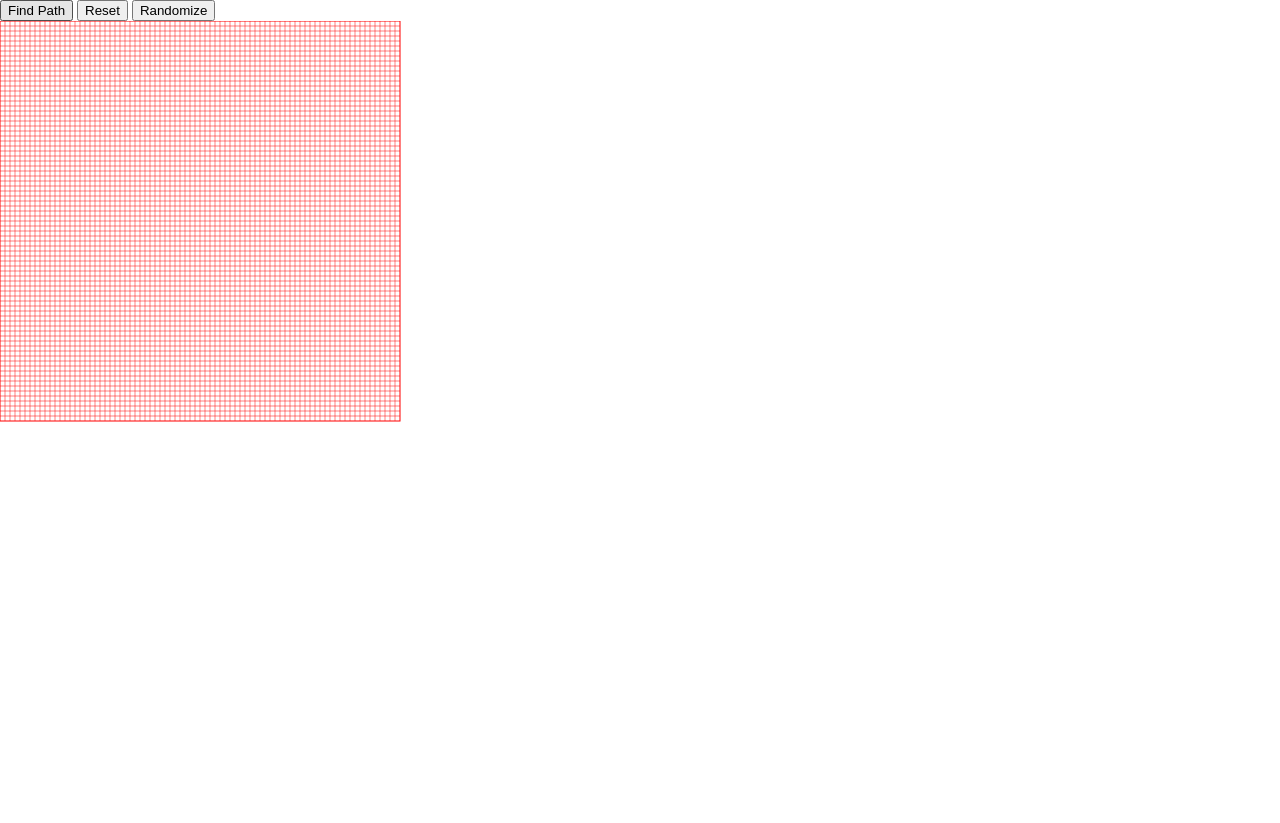
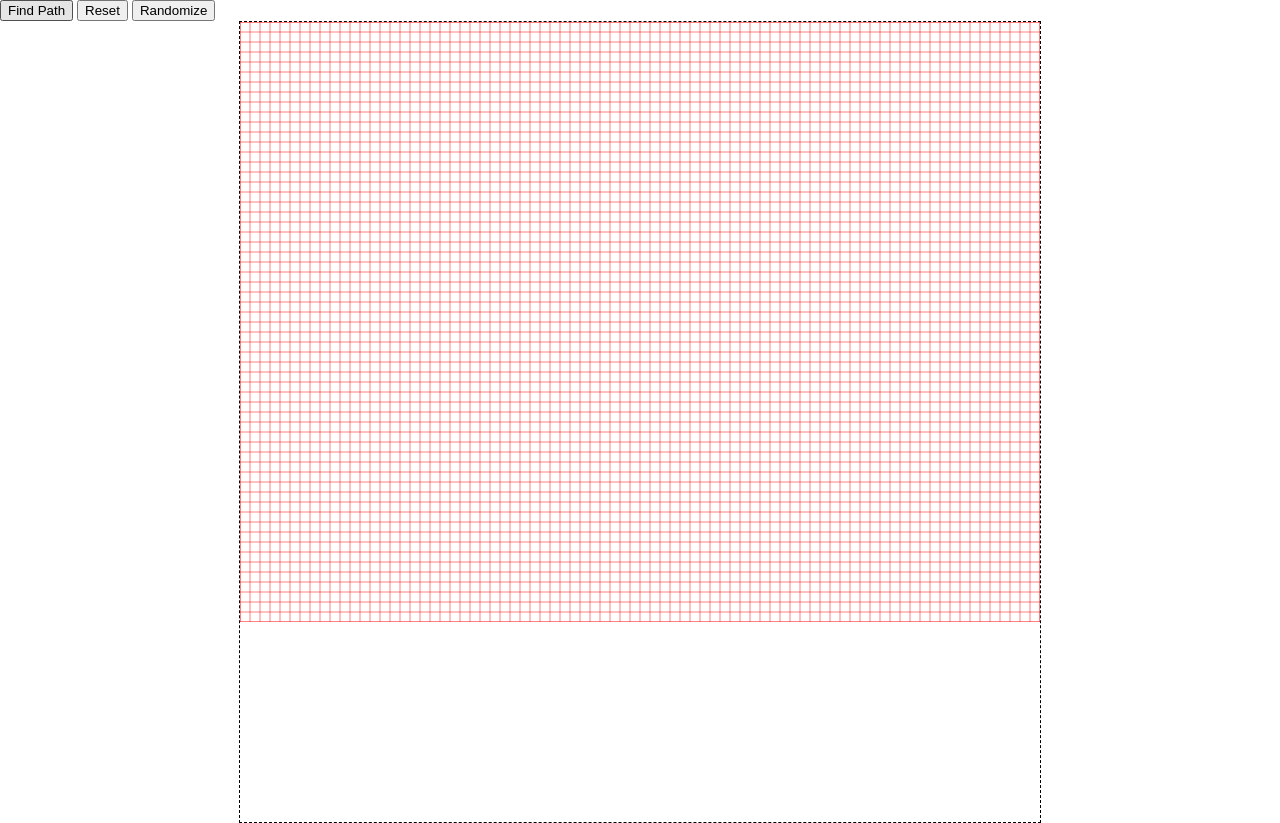
Before and after one commit to jwdavistx/svg-path-finder, a plain HTML site: page index.html in a window 1280 px wide. Both pictures are taken after a click on the button "Find Path". Drawn offline with Linux system fonts and the light colour scheme.

Commit message:
more fixes for alignment and svg viewbox stuff

```diff
--- a/css/app.css
+++ b/css/app.css
@@ -3,6 +3,13 @@ body{
 }
 
 svg {
-  width: 100%;
-  height: 100%;
+
 }
+
+#svg-container{
+	margin-left: auto;
+	margin-right: auto;
+	width: 800px;
+	height: 800px;
+	border: 1px dashed black;
+}
--- a/index.html
+++ b/index.html
@@ -8,7 +8,7 @@
 		</div>
 
 		<div id="svg-container">
-			<svg id="grid"></svg>
+			<svg id="grid" viewBox="0 0 0 0" preserveAspectRatio="xMaxYMax"></svg>
 		</div>
 
 		<script src="js/libs/jquery-2.1.3.js"></script>
--- a/js/app.js
+++ b/js/app.js
@@ -1,6 +1,6 @@
 /// <reference path="./js/typings/snapsvg.d.ts" />
 var app = (function(){
-	var svg, origin, gridRect, gridLines, tileSize;
+	var svg, svgOffset, origin, gridRect, gridLines, tileSize;
 	var tileMatrix = [];
 
 	var tileType = Object.freeze({
@@ -20,6 +20,9 @@ var app = (function(){
 			y: params.y
 		};
 
+		//Does not account for borders, margins, or padding set on the body element
+		svgOffset = $("svg").offset();
+
 		//Draw grid perimeter
 		gridRect = svg.rect(
 			origin.x,
@@ -32,15 +35,17 @@ var app = (function(){
 
 		//Only allow square tiles
 		var validTileSizes = utils.getCommonFactors(params.width, params.height);
-		tileSize = validTileSizes[3];
+		tileSize = validTileSizes[5];
+
+		//imageTest();
 
 		drawGrid(tileSize, params.grid.lineAttr);
 		initTilesMatrix(tileSize);
 
-		//resizeSvg();
+		setViewBox();
 	}
 
-	function resizeSvg(){
+	function setViewBox(){
 		var bbox = svg.getBBox();
 		svg.attr("viewBox", [bbox.x, bbox.y, bbox.width, bbox.height]);
 		svg.width = bbox.width;
@@ -62,6 +67,10 @@ var app = (function(){
 				});
 			}
 		}
+	}
+
+	function imageTest(){
+		svg.image('images/dolphin.png', origin.x, origin.y, 100, 100)
 	}
 
 	function drawGrid(tileSize, attr){
@@ -112,7 +121,9 @@ var app = (function(){
 
 	//Use mouse position that's relative to the top left corner of viewport
 	function onClickGrid(mouseEvent, x, y){
-		var tile = screenToGrid(mouseEvent.pageX, mouseEvent.pageY);
+		var actualX = mouseEvent.pageX - svgOffset.left;
+		var actualY = mouseEvent.pageY - svgOffset.top;
+		var tile = screenToGrid(actualX, actualY);
 		createTile(tile.column, tile.row, tileType.blocked);
 	}
 
@@ -235,7 +246,11 @@ var app = (function(){
     	});
 		var path = finder.findPath(start[0], start[1], end[0], end[1], grid);
 
-		drawPath(path);
+		if(path.length > 0){
+			drawPath(path);
+		} else{
+			alert("No path exists");
+		}
 	}
 
 	function drawPath(path){
@@ -296,8 +311,8 @@ $(function(){
 		element: '#grid',
 		x: 0,
 		y: 0,
-		width: 400,
-		height: 400,
+		width: 800,
+		height: 600,
 		grid : {
 			borderAttr : {
 				fill: 'transparent',
```
Also changed, not shown: images/dolphin.png (added), images/whale.png (added).
